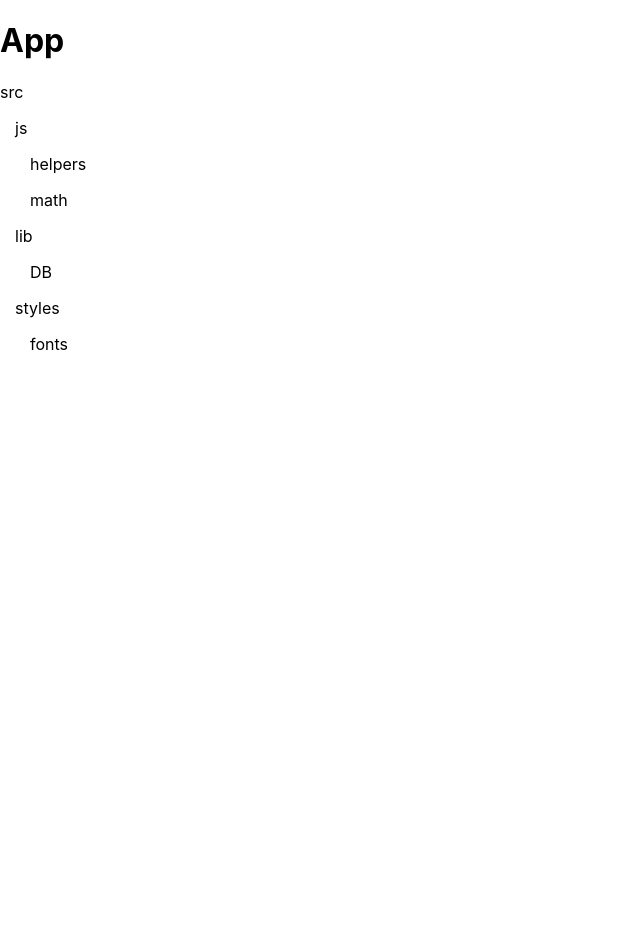
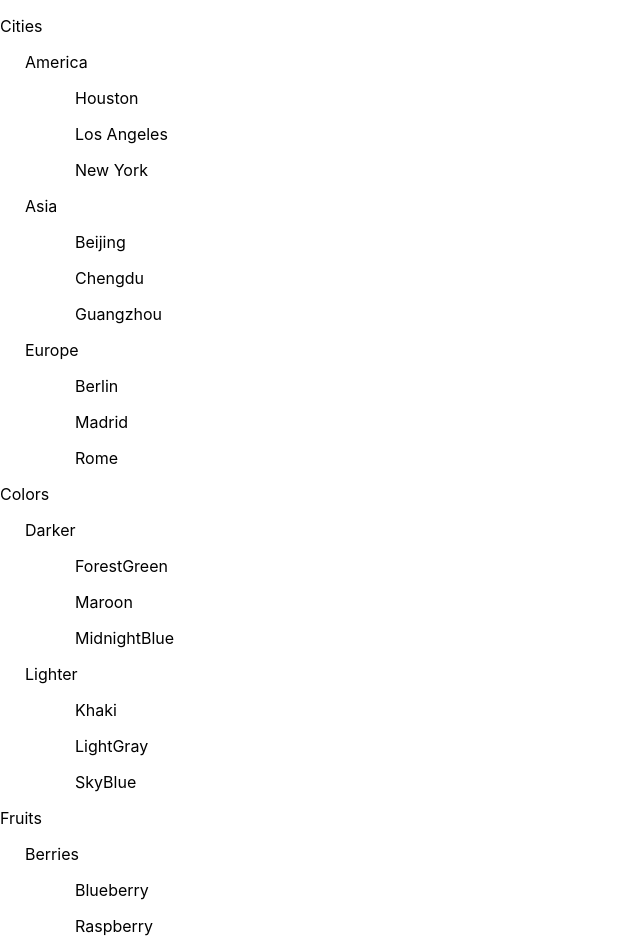
Before and after one commit to masiucd/recursion-ui, a React (Vite) app: page / in a window 1280 px wide. Shown: the top 952 px of the page, without its empty margins (0-640 px from the left). Before the commit the page ends 800 px from the top, so only its background shows below. Built offline with nearby package versions, Linux system fonts and the light colour scheme.

Commit message:
recursive render

```diff
--- a/package.json
+++ b/package.json
@@ -11,10 +11,14 @@
     "type-check": "tsc"
   },
   "dependencies": {
+    "@emotion/css": "^11.1.3",
+    "@emotion/react": "^11.4.1",
+    "@emotion/styled": "^11.3.0",
     "react": "^17.0.0",
     "react-dom": "^17.0.0"
   },
   "devDependencies": {
+    "@emotion/babel-plugin": "^11.3.0",
     "@types/react": "^17.0.0",
     "@types/react-dom": "^17.0.0",
     "@typescript-eslint/eslint-plugin": "^4.17.0",
--- a/src/App.tsx
+++ b/src/App.tsx
@@ -1,72 +1,65 @@
-import React from "react"
+import {css} from "@emotion/css"
+import React, {FC, useState} from "react"
+
+import data from "./data/tree-data.json"
+
+const getTreeData = () => {
+  return data.map((x) => ({
+    ...x,
+    hasChildren: data.filter((item) => item.parentId === x.id).length > 0,
+  }))
+}
 
 interface Item {
-  title: string
-  children: Item[]
+  id: number
+  text: string
+  parentId: number
+  hasChildren: boolean
 }
 
-const items: Array<Item> = [
-  {
-    title: "src",
-    children: [
-      {
-        title: "js",
-        children: [
-          {
-            title: "helpers",
-            children: [],
-          },
-          {
-            title: "math",
-            children: [],
-          },
-        ],
-      },
-      {
-        title: "lib",
-        children: [{title: "DB", children: []}],
-      },
-      {
-        title: "styles",
-        children: [
-          {
-            title: "fonts",
-            children: [],
-          },
-        ],
-      },
-    ],
-  },
-]
+interface WrapperProps {
+  item: Item
+  level: number
+}
+const Wrapper: FC<WrapperProps> = ({item, level, children}) => {
+  const [on, setOn] = useState(false)
 
-interface Props {
-  items: Item[]
+  return (
+    <div
+      className={css`
+        background: none;
+        border: none;
+        margin-left: ${level * 25}px;
+      `}>
+      <p>{item.text}</p>
+      {children}
+    </div>
+  )
+}
 
-  depth: number
+interface TreeProps {
+  treeData: Item[]
+  parentId?: number
+  level?: number
 }
-const Tree = ({items, depth}: Props) => {
-  if (!items || !items.length) {
-    return null
-  }
-  return (
-    <>
-      {items.map((item) => (
-        <div key={item.title}>
-          <div style={{marginLeft: depth * 15}}>
-            <p>{item.title}</p>
-          </div>
-          <Tree items={item.children} depth={depth + 1} />
-        </div>
-      ))}
-    </>
-  )
+const Tree = ({treeData, parentId = 0, level = 0}: TreeProps) => {
+  const items = treeData
+    .filter((item) => item.parentId === parentId)
+    .sort((a, b) => (a.text > b.text ? 1 : -1))
+  if (!items.length) return null
+  return items.map((item) => (
+    <div key={item.id}>
+      <Wrapper level={level} item={item}>
+        <Tree treeData={treeData} parentId={item.id} level={level + 1} />
+      </Wrapper>
+    </div>
+  ))
 }
 
 const App = () => {
   return (
     <div>
-      <h1>App</h1>
-      <Tree items={items} depth={0} />
+      <Tree treeData={getTreeData()} />
     </div>
   )
 }
--- /dev/null
+++ b/src/data/tree-data.json
@@ -0,0 +1,37 @@
+[
+  {"id": 1, "text": "Fruits", "parentId": 0},
+  {"id": 2, "text": "Colors", "parentId": 0},
+  {"id": 3, "text": "Cities", "parentId": 0},
+  {"id": 4, "text": "Citrus", "parentId": 1},
+  {"id": 5, "text": "Stone fruits", "parentId": 1},
+  {"id": 6, "text": "Berries", "parentId": 1},
+  {"id": 7, "text": "Orange", "parentId": 4},
+  {"id": 8, "text": "Grapefruit", "parentId": 4},
+  {"id": 9, "text": "Lime", "parentId": 4},
+  {"id": 10, "text": "Nectarine", "parentId": 5},
+  {"id": 11, "text": "Apricot", "parentId": 5},
+  {"id": 12, "text": "Peach", "parentId": 5},
+  {"id": 13, "text": "Strawberry", "parentId": 6},
+  {"id": 14, "text": "Raspberry", "parentId": 6},
+  {"id": 15, "text": "Blueberry", "parentId": 6},
+  {"id": 16, "text": "Darker", "parentId": 2},
+  {"id": 17, "text": "Lighter", "parentId": 2},
+  {"id": 18, "text": "MidnightBlue", "parentId": 16},
+  {"id": 19, "text": "ForestGreen", "parentId": 16},
+  {"id": 20, "text": "Maroon", "parentId": 16},
+  {"id": 21, "text": "SkyBlue", "parentId": 17},
+  {"id": 22, "text": "LightGray", "parentId": 17},
+  {"id": 23, "text": "Khaki", "parentId": 17},
+  {"id": 24, "text": "Europe", "parentId": 3},
+  {"id": 25, "text": "America", "parentId": 3},
+  {"id": 26, "text": "Asia", "parentId": 3},
+  {"id": 27, "text": "Rome", "parentId": 24},
+  {"id": 28, "text": "Berlin", "parentId": 24},
+  {"id": 29, "text": "Madrid", "parentId": 24},
+  {"id": 30, "text": "Beijing", "parentId": 26},
+  {"id": 31, "text": "Chengdu", "parentId": 26},
+  {"id": 32, "text": "Guangzhou", "parentId": 26},
+  {"id": 33, "text": "Houston", "parentId": 25},
+  {"id": 34, "text": "Los Angeles", "parentId": 25},
+  {"id": 35, "text": "New York", "parentId": 25}
+]
```
Also changed, not shown: src/components/rec/Hello.tsx (added, +20 -0 lines), .babelrc (added), 2 other files (tests, documents, lock files or other folders).
